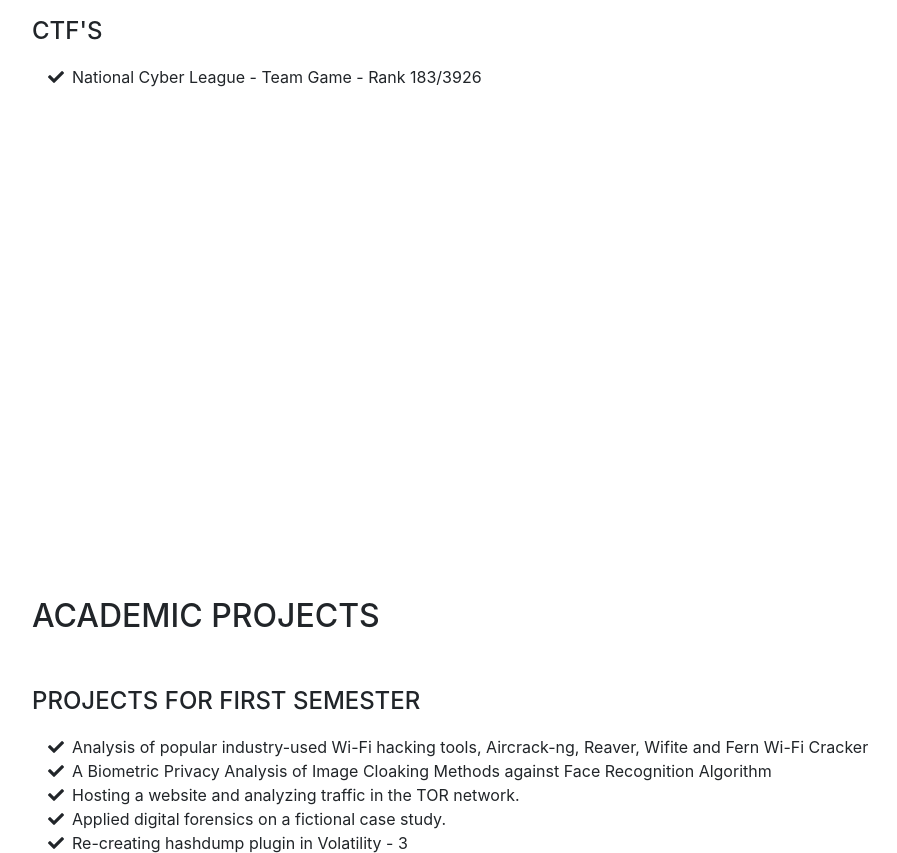
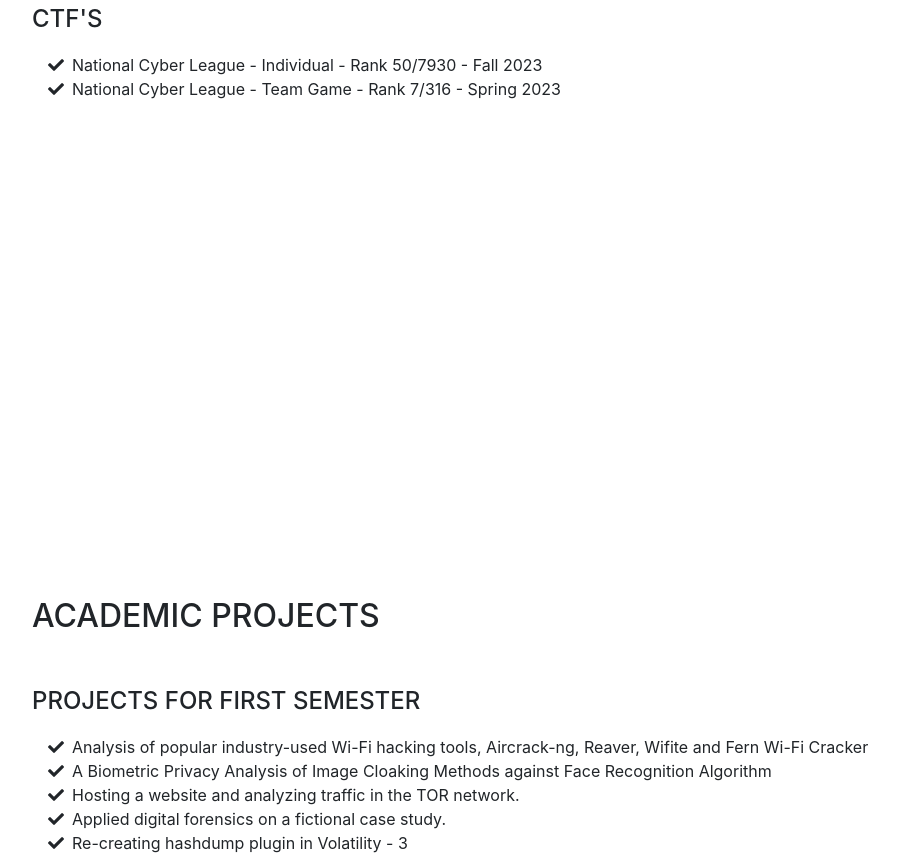
Before and after one commit to Rusheelraj/rusheelraj.github.io, a website with bundled scripts: page index.html in a window 1280 px wide. Shown: the part 3342-4195 px from the top of the page, without its empty margins (288-1185 px from the left). Built offline with nearby package versions, Linux system fonts and the light colour scheme; a web font is replaced by a local one.

Commit message:
Update index.html

```diff
--- a/index.html
+++ b/index.html
@@ -244,7 +244,10 @@
         <ul class="fa-ul mb-0">
           <li>
             <i class="fa-li fa fa-check"></i>
-            National Cyber League - Team Game - Rank 183/3926 </li>
+            National Cyber League - Individual - Rank 50/7930 - Fall 2023 </li>
+          <li>
+            <i class="fa-li fa fa-check"></i>
+            National Cyber League - Team Game - Rank 7/316 - Spring 2023 </li>
         </ul>
       </div>
 
```
